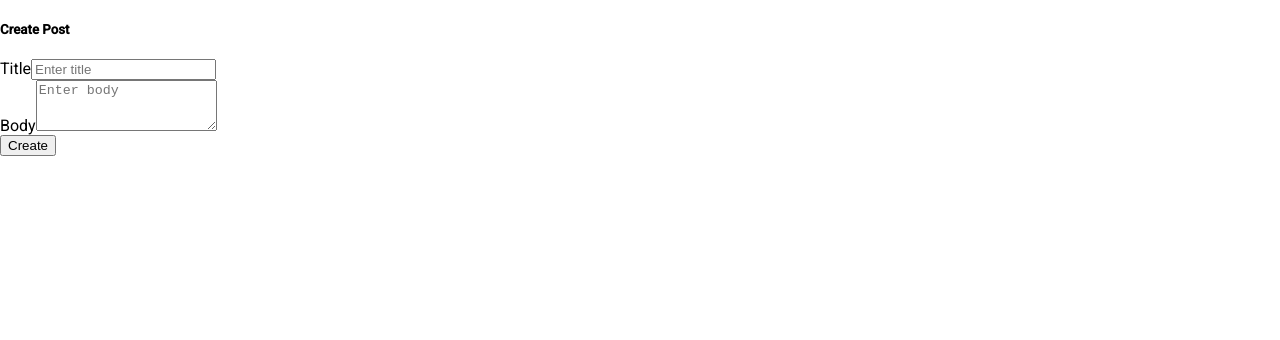
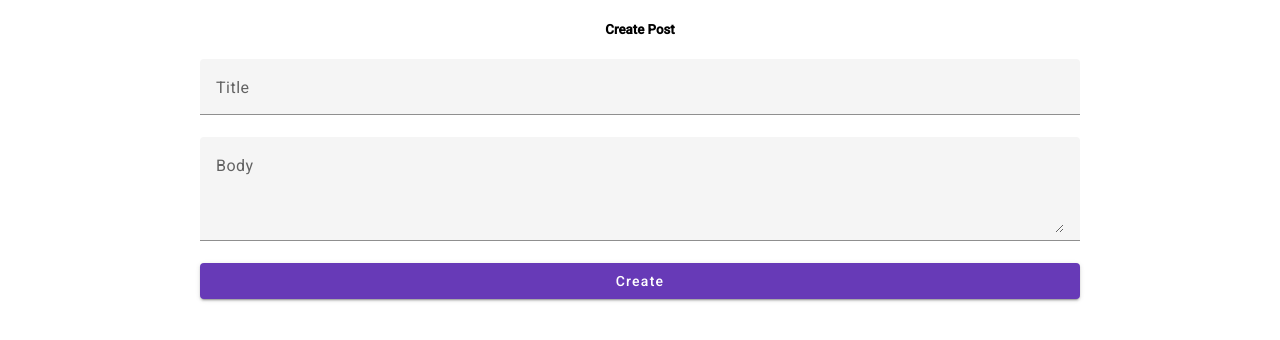
Before and after one commit to zetta-satya-feriawan/angular-basic, an Angular app: page /create in a window 1280 px wide. Shown: the top 340 px of the page. Built offline with nearby package versions, Linux system fonts and the light colour scheme; no server answers.

Commit message:
add icon

```diff
--- a/src/app/create-post/create-post.component.css
+++ b/src/app/create-post/create-post.component.css
@@ -0,0 +1,8 @@
+.card-title{
+  text-align: center;
+}
+.container{
+display: flex;
+flex-direction: column;
+margin: 0 200px 0 200px;
+}
--- a/src/app/create-post/create-post.component.html
+++ b/src/app/create-post/create-post.component.html
@@ -1,30 +1,28 @@
 <div class="card">
   <div class="card-body">
     <h5 class="card-title">Create Post</h5>
-    <form (ngSubmit)="createPost()">
-      <div class="form-group">
-        <label for="createTitle">Title</label>
+    <form (ngSubmit)="createPost()" class="container">
+      <mat-form-field>
+        <mat-label>Title</mat-label>
         <input
+          matInput
           type="text"
-          class="form-control"
           id="createTitle"
           [(ngModel)]="title"
           name="title"
-          placeholder="Enter title"
         />
-      </div>
-      <div class="form-group">
-        <label for="createBody">Body</label>
+      </mat-form-field>
+      <mat-form-field>
+        <mat-label>Body</mat-label>
         <textarea
-          class="form-control"
+          matInput
           id="createBody"
           [(ngModel)]="body"
           name="body"
           rows="3"
-          placeholder="Enter body"
         ></textarea>
-      </div>
-      <button type="submit" class="btn btn-primary">Create</button>
+      </mat-form-field>
+      <button type="submit" mat-raised-button color="primary">Create</button>
     </form>
   </div>
 </div>
--- a/src/app/edit-post/edit-post.component.css
+++ b/src/app/edit-post/edit-post.component.css
@@ -0,0 +1,9 @@
+.container{
+  display: flex;
+  flex-direction: column;
+  margin: 0 200px 0 200px ;
+}
+
+.card-title{
+  text-align: center;
+}
--- a/src/app/edit-post/edit-post.component.html
+++ b/src/app/edit-post/edit-post.component.html
@@ -1,30 +1,29 @@
 <div class="card">
   <div class="card-body">
     <h5 class="card-title">Edit Post</h5>
-    <form (ngSubmit)="updatePost()">
-      <div class="form-group">
-        <label for="editTitle">Title</label>
-        <input
-          type="text"
-          class="form-control"
-          id="editTitle"
-          [(ngModel)]="title"
-          name="title"
-          placeholder="Enter title"
-        />
-      </div>
-      <div class="form-group">
-        <label for="editBody">Body</label>
+    <form (ngSubmit)="updatePost()" class="container">
+      <mat-form-field>
+        <mat-label for="editTitle">Title</mat-label>
+        <input matInput type="text" [(ngModel)]="title" name="title" />
+      </mat-form-field>
+      <mat-form-field>
+        <mat-label for="editBody">Body</mat-label>
         <textarea
-          class="form-control"
-          id="editBody"
+          matInput
           [(ngModel)]="body"
           name="body"
           rows="3"
           placeholder="Enter body"
         ></textarea>
-      </div>
-      <button type="submit" class="btn btn-primary">Update</button>
+      </mat-form-field>
+      <button
+        mat-raised-button
+        color="accent"
+        type="submit"
+        class="btn btn-primary"
+      >
+        Update
+      </button>
     </form>
   </div>
 </div>
--- a/src/app/edit-post/edit-post.component.ts
+++ b/src/app/edit-post/edit-post.component.ts
@@ -19,7 +19,7 @@ export class EditPostComponent {
   ngOnInit(): void {
     this.route.paramMap.subscribe(params => {
       const postIdParam = params.get('id');
-      console.log('test',postIdParam);
+      console.log('id of post',postIdParam);
         if (postIdParam?.includes('dummy')) {
         this.postService.posts$.subscribe((resp) => {
           const selectedPost = resp.find((data) => data?.id === postIdParam)
--- a/src/app/post-list/post-list.component.css
+++ b/src/app/post-list/post-list.component.css
@@ -10,3 +10,11 @@ h1{
 
   text-align: center;
 }
+
+mat-card-actions{
+  display: flex;
+  justify-content: flex-end;
+}
+button{
+  margin-left: 10px;
+}
--- a/src/app/post-list/post-list.component.html
+++ b/src/app/post-list/post-list.component.html
@@ -1,5 +1,8 @@
 <div>
   <h1>Post List</h1>
+  <button mat-raised-button color="primary" routerLink="/create">
+    <mat-icon>add_circle</mat-icon>Create
+  </button>
   <mat-grid-list cols="3" rowHeight="200">
     <mat-grid-tile *ngFor="let post of posts" class="container">
       <mat-card class="card">
@@ -24,12 +27,11 @@
             color="accent"
             [routerLink]="['/edit', post.id]"
           >
+            <mat-icon>edit</mat-icon>
             Edit Post
           </button>
-          <button mat-raised-button color="primary" routerLink="/create">
-            Create
-          </button>
           <button mat-raised-button color="warn" (click)="deletePost(post.id)">
+            <mat-icon>delete</mat-icon>
             Delete
           </button>
           <!-- <button mat-raised-button color="primary" (click)="editPost(post)">
@@ -39,6 +41,11 @@
       </mat-card>
     </mat-grid-tile>
   </mat-grid-list>
+
+  <mat-paginator
+    [pageSizeOptions]="[5, 10, 25, 100]"
+    showFirstLastButtons
+  ></mat-paginator>
 
   <!-- <mat-paginator
     [length]="109"
--- a/src/app/post-list/post-list.component.ts
+++ b/src/app/post-list/post-list.component.ts
@@ -9,9 +9,14 @@ import { Observable } from 'rxjs';
   styleUrls: ['./post-list.component.css']
 })
 export class PostListComponent implements OnInit {
-posts : any[] = []
+@ViewChild(MatPaginator) paginator!: MatPaginator;
+posts : any[]=[]
+// dataSource: MatTableDataSource<any> = new MatTableDataSource<any>(this.posts);
+dataSource!: MatTableDataSource<any[]>;
+constructor(private postService : PostService){
+  this.dataSource = new MatTableDataSource<any>(this.posts);
+}
 
-constructor(private postService : PostService){}
 ngOnInit(): void {
     this.fetchPosts()
 }
@@ -19,6 +24,17 @@ ngOnInit(): void {
 fetchPosts():void{
   this.postService.posts$.subscribe(posts => {
     this.posts = posts;
+    // this.dataSource = new MatTableDataSource<any>(this.posts);
+
+    this.dataSource.data = this.posts;
+    this.dataSource.paginator = this.paginator;
+    this.paginator.pageIndex = 0;
+    // this.dataSource.paginator = this.paginator;
+    // this.dataSource.data = this.posts;
+    // this.dataSource.paginator!.length = this.posts.length;
+    // this.dataSource.connect()
+    // this.dataSource = new MatTableDataSource<any[]>(this.posts);
+    // this.dataSource.paginator = this.paginator;
     console.log(posts)
   });
 }
```
Also changed, not shown: src/app/app.module.ts (+10 -3 lines).
